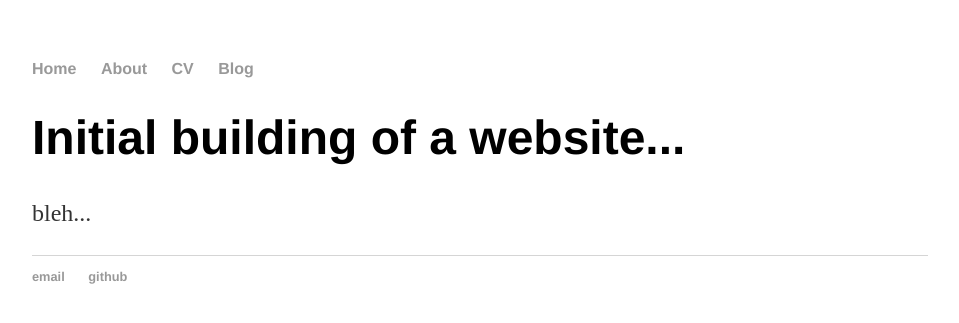
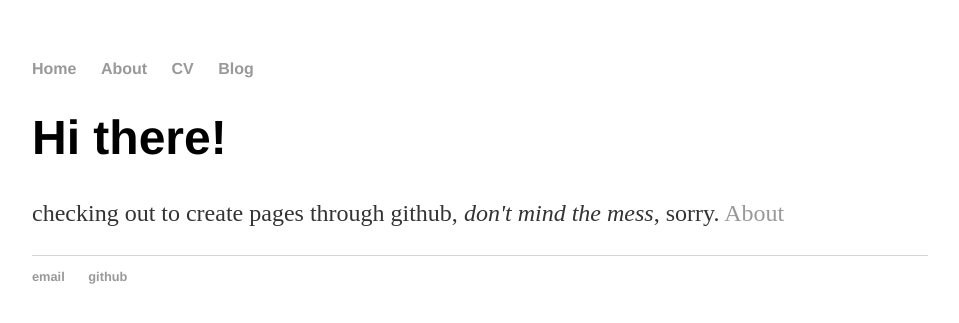
Before and after one commit to fragment1/fragment1.github.io, a Jekyll site: the page built from index.html, in a window 1280 px wide. Shown: the top 323 px of the page, without its empty margins (160-1119 px from the left). Built offline with Jekyll 4.4.1, drawn with Linux system fonts in a browser that asks for light colours.

Commit message:
Update index.html

```diff
--- a/index.html
+++ b/index.html
@@ -1,30 +1,9 @@
-<!DOCTYPE html>
-<html>
-	<head>
-		<title>fragment</title>
-		<!-- link to main stylesheet -->
-		<link rel="stylesheet" type="text/css" href="/css/main.css">
-	</head>
-	<body>
-		<nav>
-    		<ul>
-        		<li><a href="/">Home</a></li>
-	        	<li><a href="/about">About</a></li>
-        		<li><a href="/cv">CV</a></li>
-        		<li><a href="/blog">Blog</a></li>
-    		</ul>
-		</nav>
-		<div class="container">
-    		<div class="blurb">
-        		<h1>Initial building of a website...</h1>
-				<p>bleh...</a></p>
-    		</div><!-- /.blurb -->
-		</div><!-- /.container -->
-		<footer>
-    		<ul>
-        		<li><a href="mailto:fragment@outlook.com">email</a></li>
-        		<li><a href="https://github.com/fragment1">github</a></li>
-			</ul>
-		</footer>
-	</body>
-</html>
+---
+layout: default
+title: fragment1
+---
+<div class="blurb">
+	<h1>Hi there!</h1>
+	<p>checking out to create pages through github, <em>don't mind the mess</em>, sorry.
+	<a href="/about">About</a></p>
+</div><!-- /.blurb -->
```
